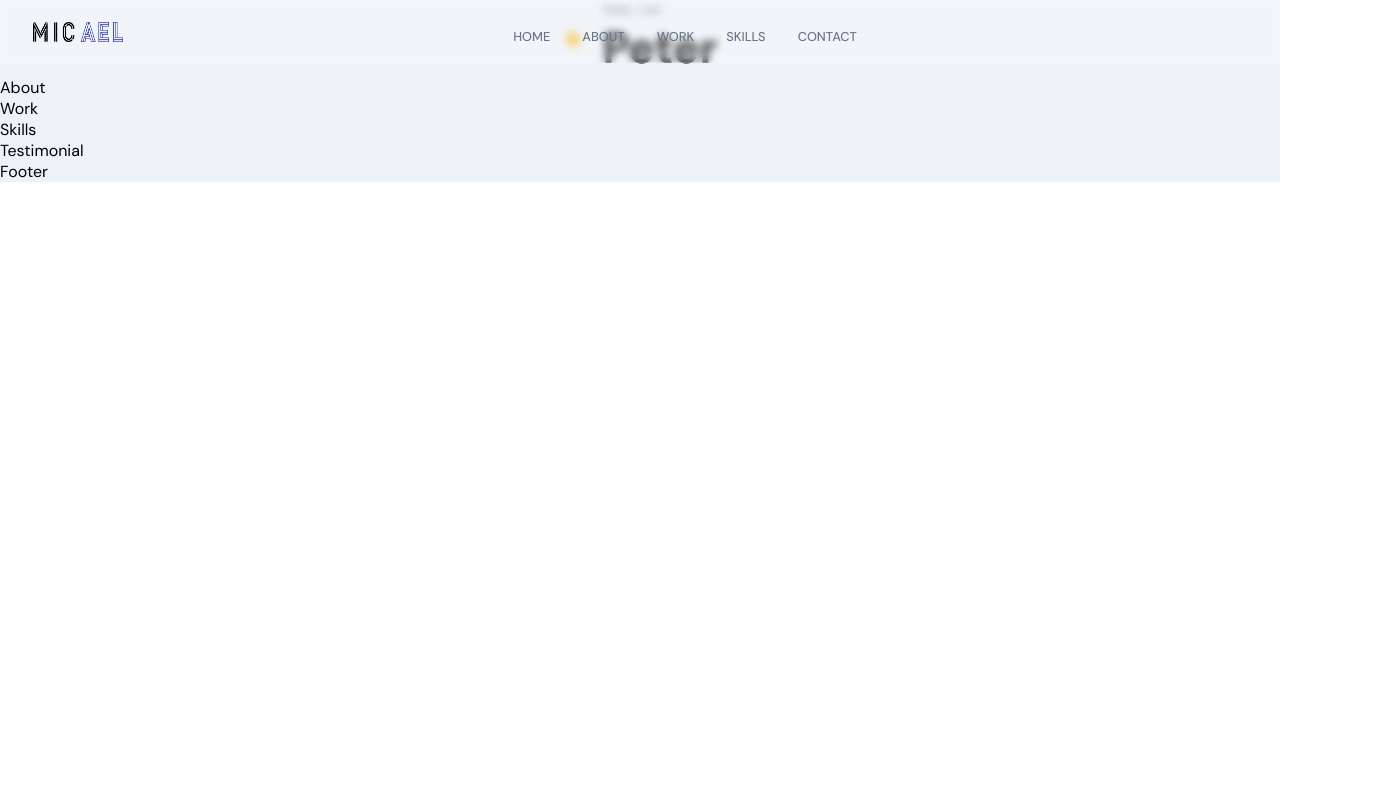
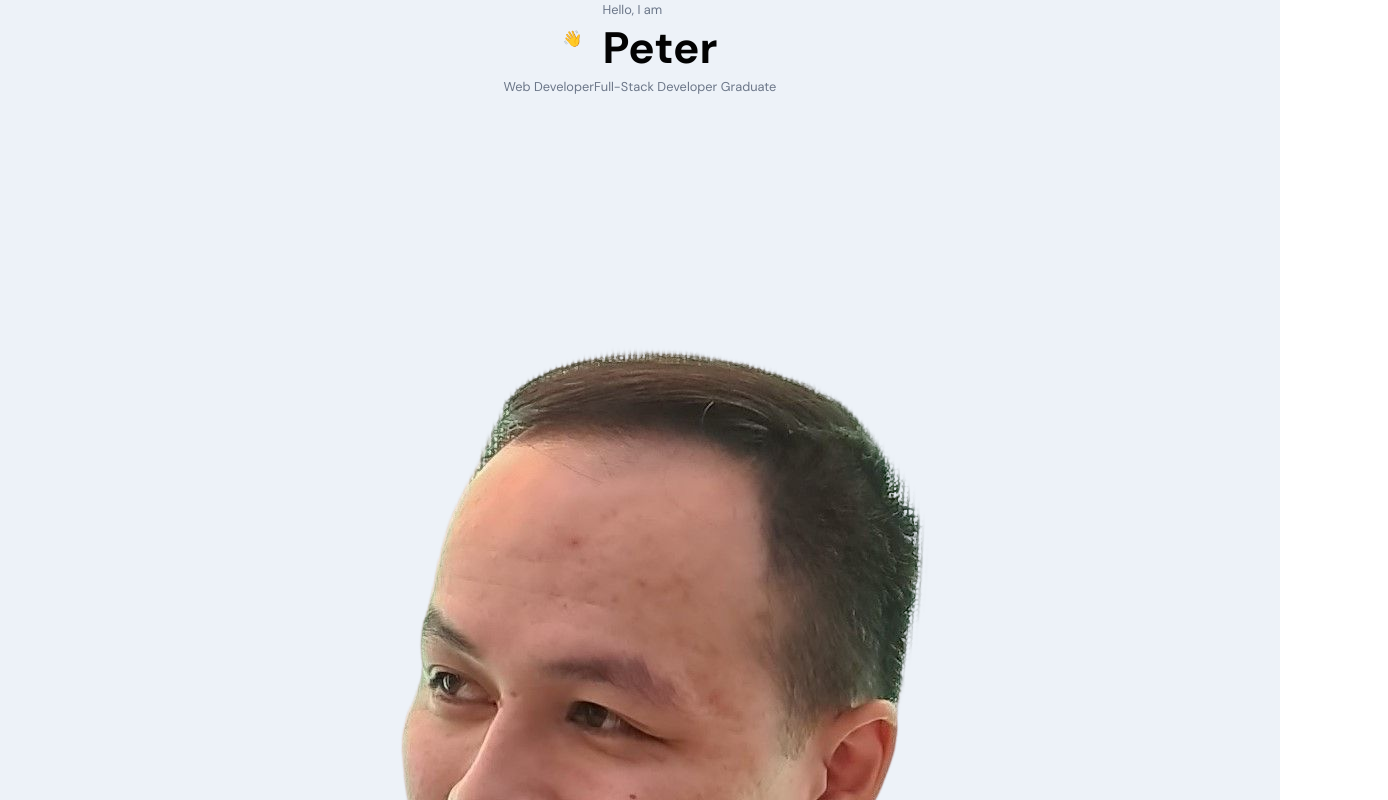
Before and after one commit to peterlydev/Portfolio, a React (Create React App) app in the folder frontend_react/: page / in a window 1280 px wide. Shown: the top 800 px of the page, 1388 px wide, since content can reach past the window. Built offline with nearby package versions, Linux system fonts and the light colour scheme.

Commit message:
Added image to header

```diff
--- a/frontend_react/src/App.js
+++ b/frontend_react/src/App.js
@@ -7,7 +7,7 @@ import './App.scss';
 const App = () => {
   return (
     <div className="app">
-      <Navbar />
+      {/* <Navbar /> */}
       <Header />
       <About />
       <Work />
--- a/frontend_react/src/container/Header/Header.jsx
+++ b/frontend_react/src/container/Header/Header.jsx
@@ -1,8 +1,8 @@
-import React from 'react';
-import { motion } from 'framer-motion';
+import React from "react";
+import { motion } from "framer-motion";
 
-import { images } from '../../constants'
-import './Header.scss';
+import { images } from "../../constants";
+import "./Header.scss";
 
 const Header = () => {
   return (
@@ -20,11 +20,30 @@ const Header = () => {
               <h1 className="head-text">Peter</h1>
             </div>
           </div>
-
+          <div className="tag-cmp app__flex">
+            <p className="p-text">Web Developer</p>
+            <p className="p-text">Full-Stack Developer Graduate</p>
+          </div>
         </div>
       </motion.div>
+
+      <motion.div
+        whileInView={{ opacity: [0, 1] }}
+        transition={{ duration: 0.5, delayChildren: 0.5 }}
+        className="app__header-img"
+      >
+        <img src={images.profile} alt="profile_bg" />
+        <motion.img
+        whileInView={{ scale: [0, 1] }}
+        transition={{ duration: 1, ease: 'easeInOut' }}
+        className="overlay_circle" src={images.circle} alt="profile_circle">
+
+        </motion.img>
+      </motion.div>
+
+      <motion.div></motion.div>
     </div>
-  )
-}
+  );
+};
 
-export default Header
+export default Header;
```
Also changed, not shown: frontend_react/src/assets/profile.png.
